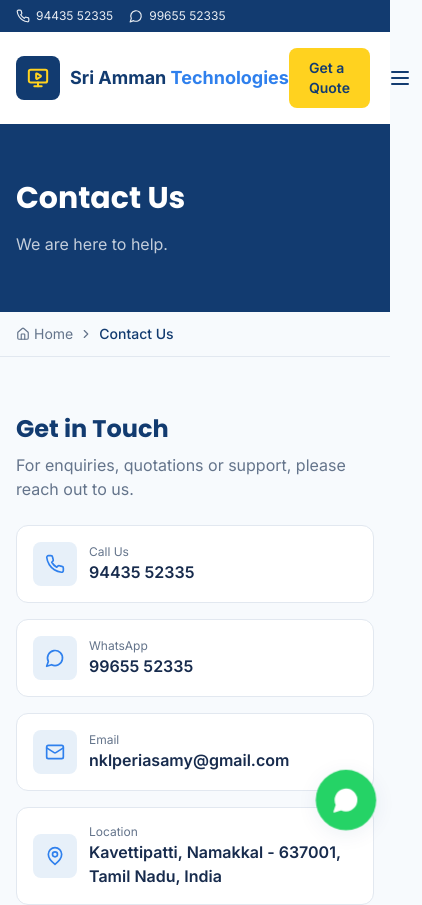
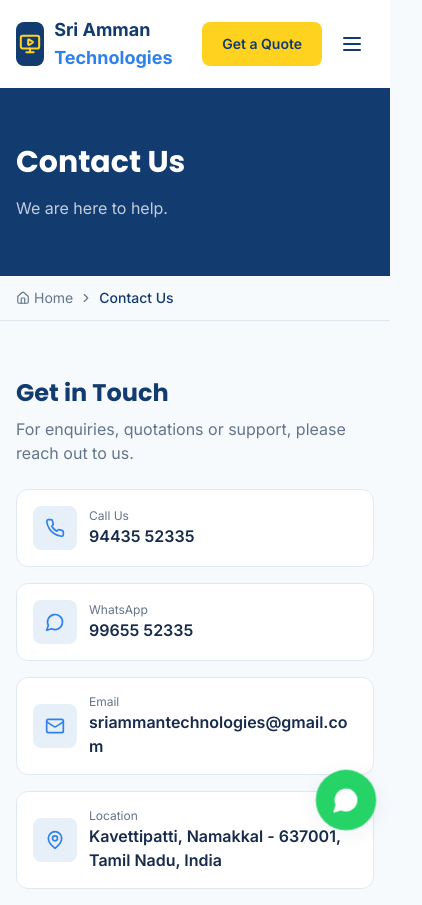
Before and after one commit to jeeva334/amktechnologies, a React (Vite) app: page /contact in a window 390 px wide. Shown: the top 905 px of the page, 422 px wide, since content can reach past the window. Built offline with nearby package versions, Linux system fonts and the light colour scheme.

Commit message:
menu mobile

```diff
--- a/src/App.jsx
+++ b/src/App.jsx
@@ -24,7 +24,7 @@ export default function App() {
     <div className="flex flex-col min-h-screen">
       <ScrollProgress />
       <ScrollToTop />
-      <TopBar />
+      {/* <TopBar /> */}
       <Navbar />
 
       <main className="flex-1">
--- a/src/components/Navbar.jsx
+++ b/src/components/Navbar.jsx
@@ -60,11 +60,13 @@ export default function Navbar() {
   return (
     <header ref={navRef} className="sticky top-0 z-50 bg-white/95 backdrop-blur">
       <div
-        className={`container-page flex items-center justify-between transition-all duration-300 ${
-          scrolled ? 'py-2.5' : 'py-4'
-        }`}
-      >
-        <Logo compact={scrolled} />
+  className={`container-page w-full max-w-full min-w-0 flex items-center justify-between gap-2 transition-all duration-300 ${
+    scrolled ? 'py-2.5' : 'py-4'
+  }`}
+>
+        <div className="min-w-0 flex-1 overflow-hidden">
+  <Logo compact={scrolled} />
+</div>
 
         <nav className="hidden lg:flex items-center gap-1" aria-label="Main navigation">
           <NavLink to="/" end className={({ isActive }) => `${navItem} ${isActive ? activeNavItem : ''}`}>
--- a/src/data/company.js
+++ b/src/data/company.js
@@ -5,8 +5,8 @@ const company = {
   phoneHref: 'tel:+919443552335',
   whatsapp: '99655 52335',
   whatsappHref: 'https://wa.me/919965552335',
-  email: 'nklperiasamy@gmail.com',
-  emailHref: 'mailto:nklperiasamy@gmail.com',
+  email: 'sriammantechnologies@gmail.com',
+  emailHref: 'sriammantechnologies@gmail.com',
   addressLine1: 'Kavettipatti',
   addressLine2: 'Namakkal - 637001, Tamil Nadu, India',
   shortAddress: 'Kavettipatti, Namakkal',
```
